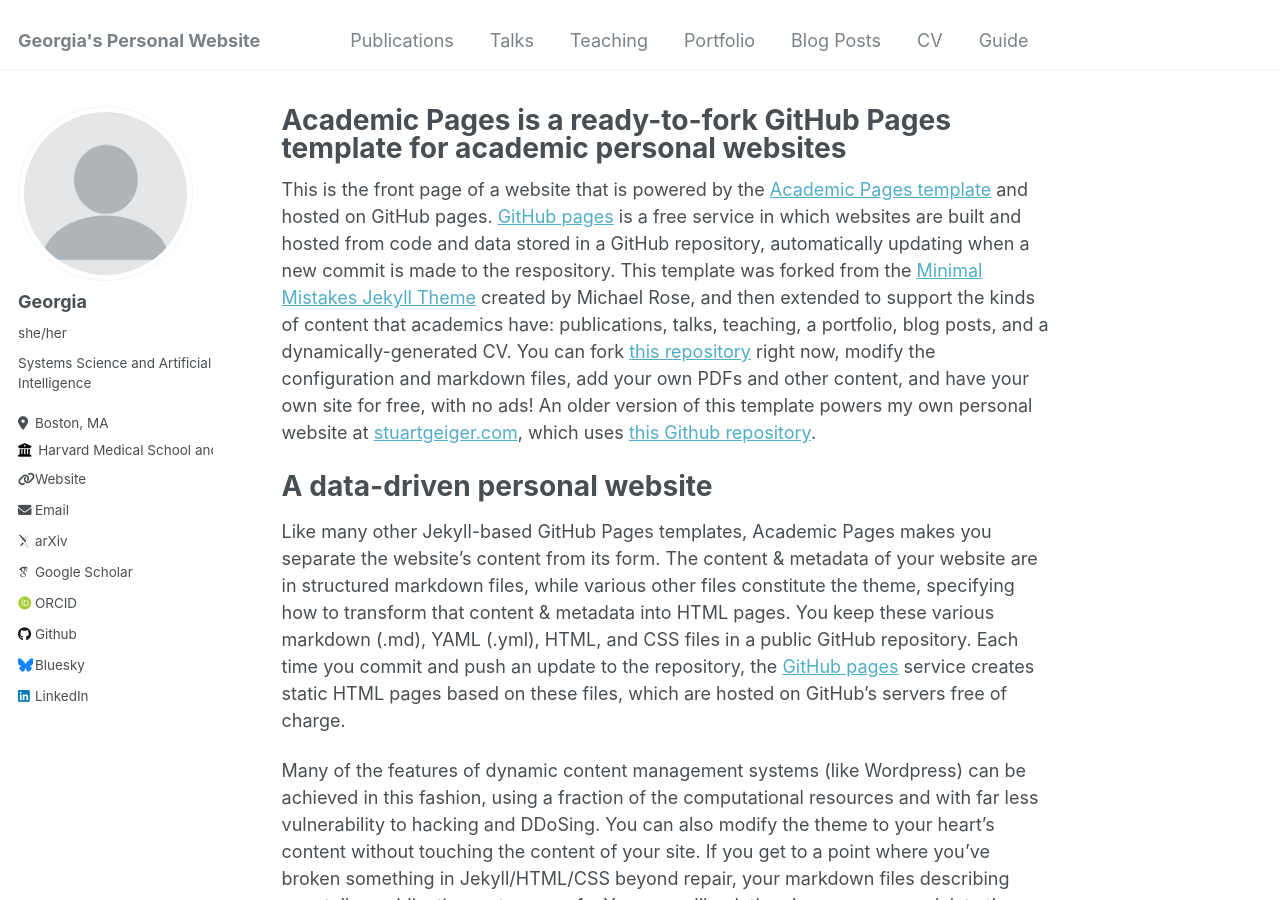
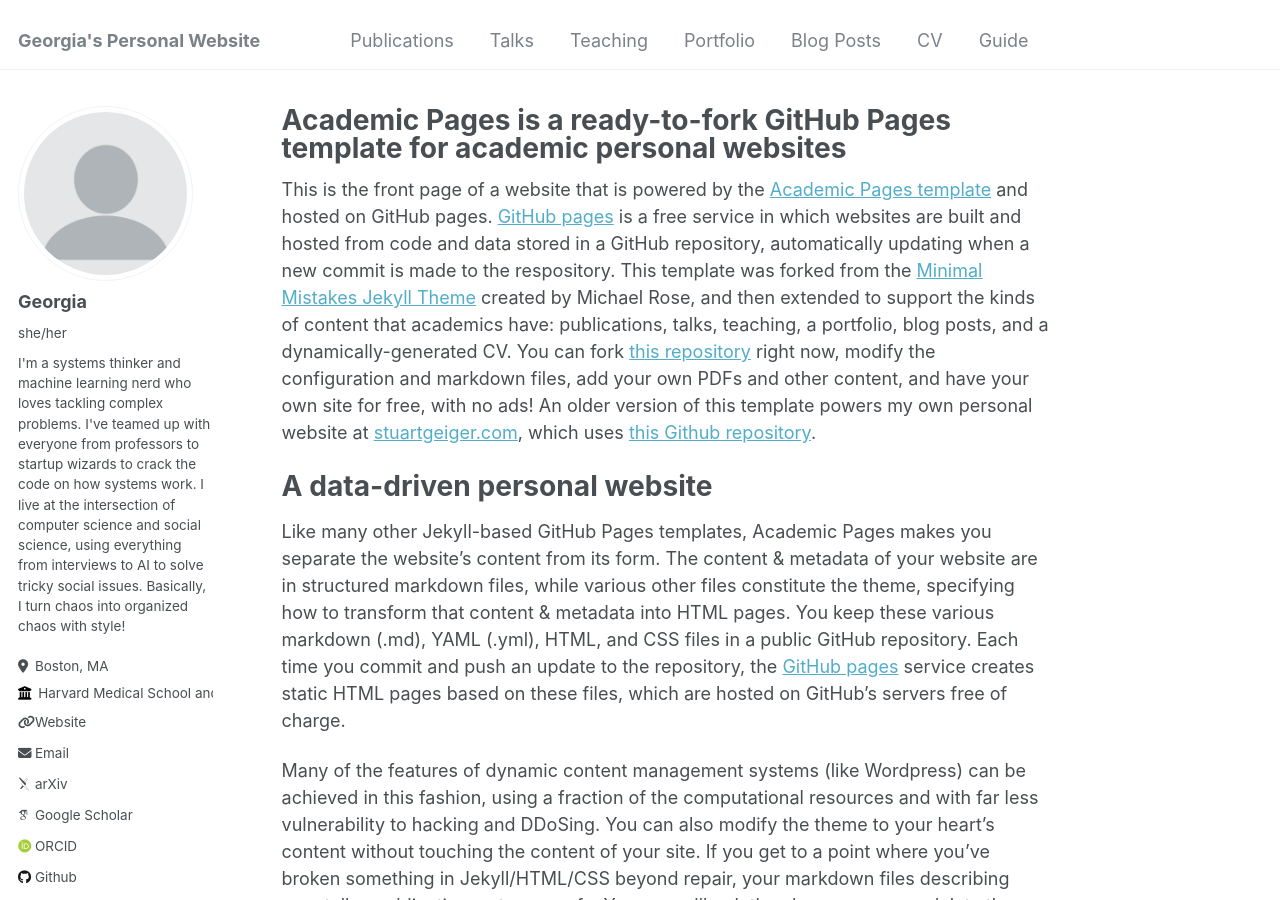
Before and after one commit to georgia-max/georgia-max.github.io, a Jekyll site: the page built from _pages/about.md, in a window 1280 px wide and 900 px high. Built offline with Jekyll 4.4.1, drawn with Linux system fonts in a browser that asks for light colours; some web fonts are replaced.

Commit message:
Update _config.yml

```diff
--- a/_config.yml
+++ b/_config.yml
@@ -24,7 +24,7 @@ author:
   avatar           : "profile.png"
   name             : "Georgia"
   pronouns         : "she/her"
-  bio              : "Systems Science and Artificial Intelligence"
+  bio              : "I'm a systems thinker and machine learning nerd who loves tackling complex problems. I've teamed up with everyone from professors to startup wizards to crack the code on how systems work. I live at the intersection of computer science and social science, using everything from interviews to AI to solve tricky social issues. Basically, I turn chaos into organized chaos with style!"
   location         : "Boston, MA"
   employer         : "Harvard Medical School and Massachusetts General Hospital"
   uri              : https://www.mgh-ita.org/profile/georgial-liu/
```
